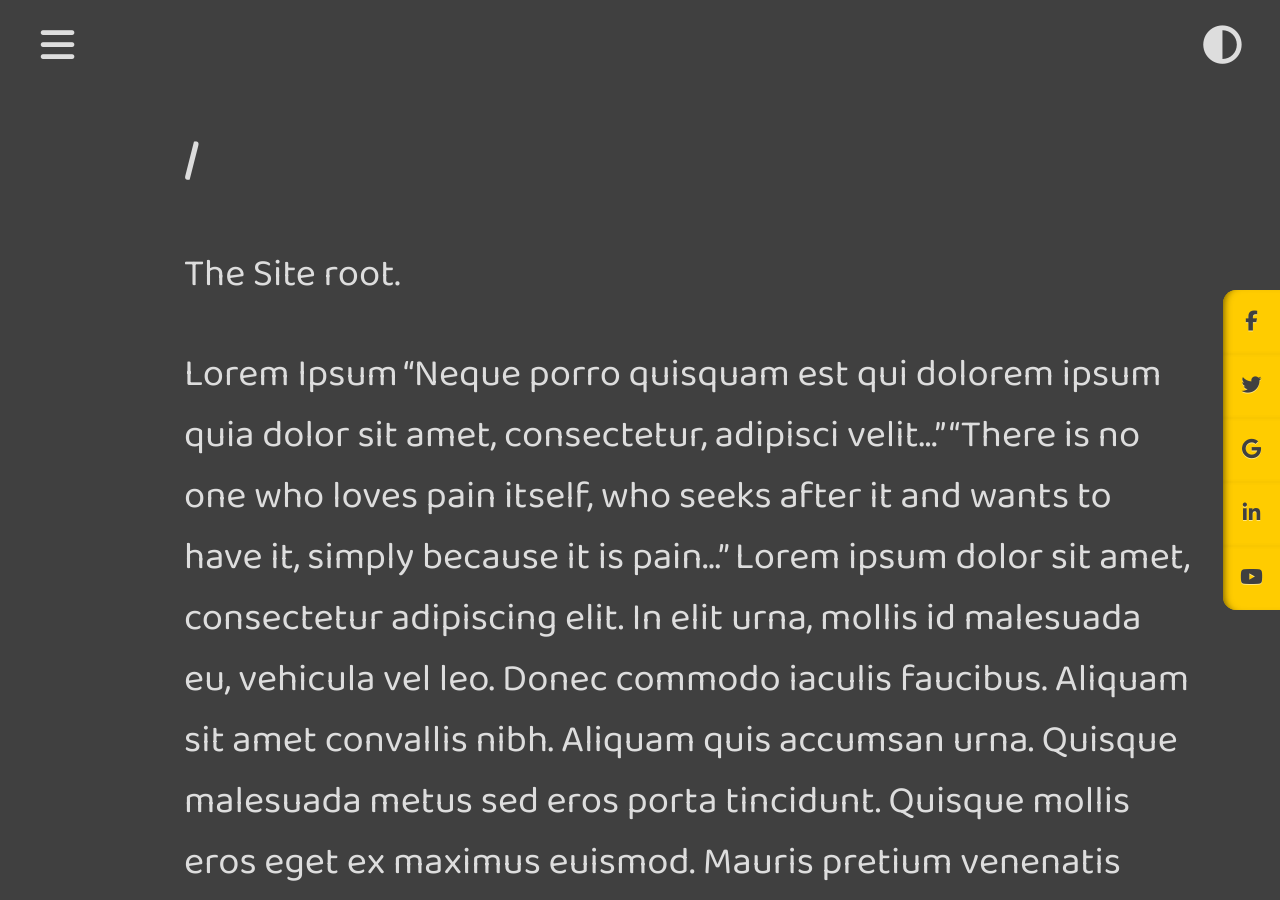
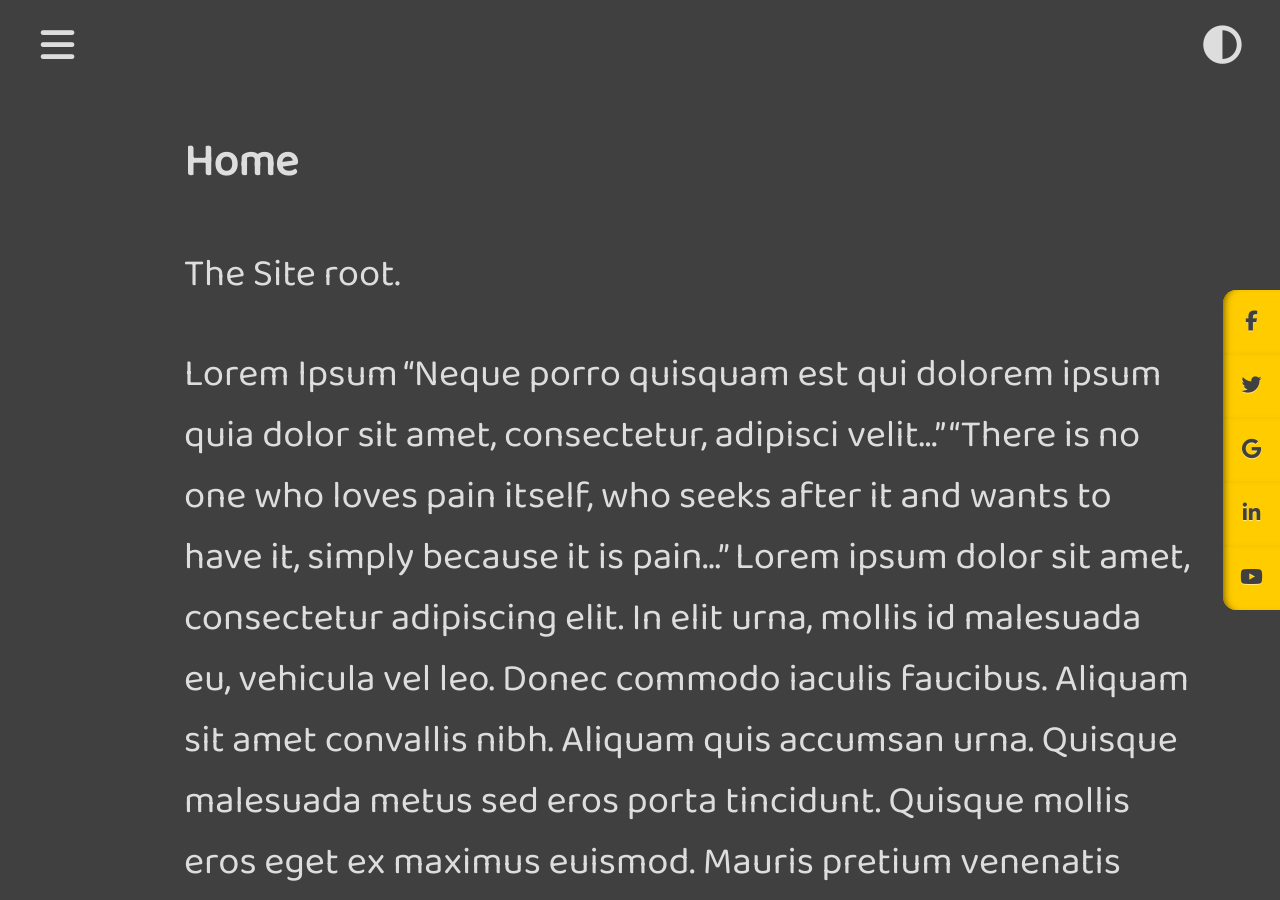
Before and after one commit to brettjrea/brettjrea.github.io-old, a Jekyll site: the page built from index.md, in a window 1280 px wide and 900 px high. Built offline with Jekyll 4.4.1, drawn with Linux system fonts in a browser that asks for light colours; nearby versions of some CDN libraries; comment, search, counter and statistics services are not loaded.

Commit message:
Update index.md

```diff
--- a/index.md
+++ b/index.md
@@ -1,10 +1,11 @@
 ---
-title: /
+title: Home
 layout: page
+Permalink: /home/
 navigation_weight: 1
 ---
 
-### /
+### Home
 
 The Site root.
 
```
